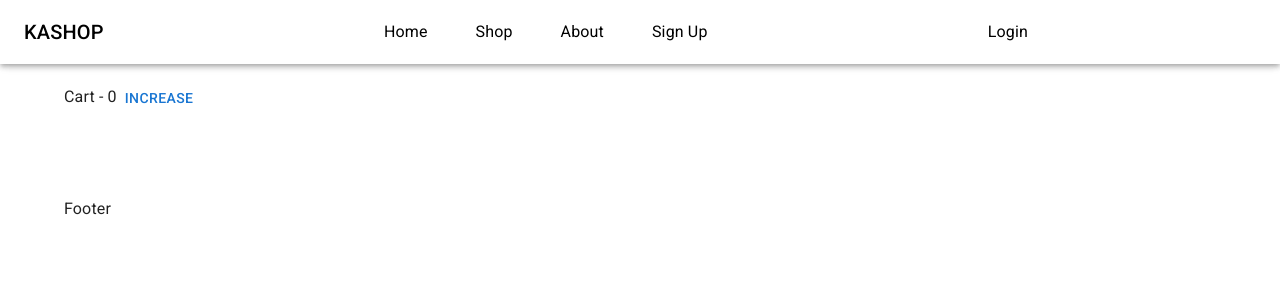
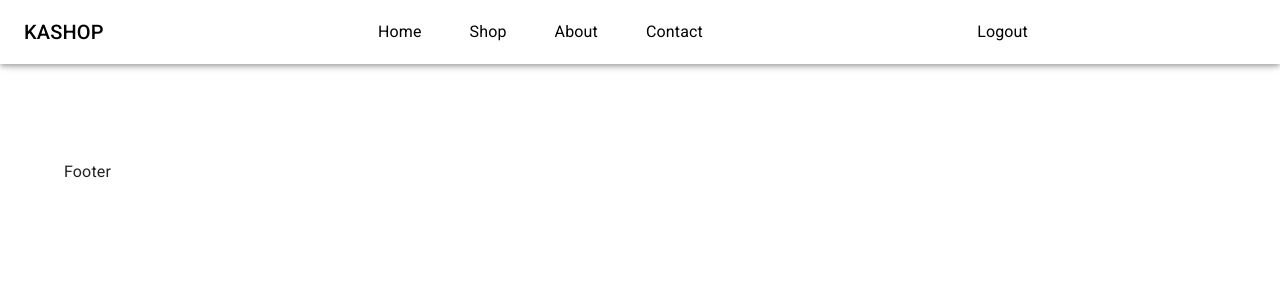
Before and after one commit to shahdqou15/kashop, a React (Vite) app: page /cart in a window 1280 px wide. Shown: the top 300 px of the page. Built offline with nearby package versions, Linux system fonts and the light colour scheme; sample sign-in values are in the browser's storage; some icons are missing.

Commit message:
create auth store && ProtectedRouter

```diff
--- a/src/App.jsx
+++ b/src/App.jsx
@@ -1,9 +1,6 @@
 import { RouterProvider } from 'react-router-dom'
 import router from './router'
 import {
-  useQuery,
-  useMutation,
-  useQueryClient,
   QueryClient,
   QueryClientProvider,
 } from '@tanstack/react-query'
--- /dev/null
+++ b/src/ProtectedRouter.jsx
@@ -0,0 +1,12 @@
+import React from 'react'
+import useAuthStore from './store/useAuthStore';
+import { Navigate } from 'react-router-dom';
+
+export default function ProtectedRouter({children}) {
+
+    const {token} = useAuthStore();
+    if(!token){
+        return <Navigate to={'/login'}/>
+    }
+  return children;
+}
--- a/src/components/navbar/Navbar.jsx
+++ b/src/components/navbar/Navbar.jsx
@@ -1,19 +1,27 @@
-import React from 'react';
 import AppBar from '@mui/material/AppBar';
 import Box from '@mui/material/Box';
 import Toolbar from '@mui/material/Toolbar';
 import Typography from '@mui/material/Typography';
-import Button from '@mui/material/Button';
-import TextField from '@mui/material/TextField'
 import IconButton from '@mui/material/IconButton';
 import MenuIcon from '@mui/icons-material/Menu';
 import FavoriteBorderIcon from '@mui/icons-material/FavoriteBorder';
 import AddShoppingCartIcon from '@mui/icons-material/AddShoppingCart';
 import AccountCircleIcon from '@mui/icons-material/AccountCircle';
 import { Link } from '@mui/material';
-import { Link as RouterLink } from 'react-router-dom'
+import { Navigate, Link as RouterLink, useNavigate } from 'react-router-dom'
+import Login from '../../pages/auth/Login';
+import useAuthStore from '../../store/useAuthStore';
+
 
 export default function Navbar() {
+ const {token} = useAuthStore();
+ const {logout} = useAuthStore();
+ const navigate = useNavigate();
+
+ const handleLogout = ()=>{
+  logout();
+  navigate('/login');
+ }
 
   return (
     <Box sx={{ flexGrow: 1 }}>
@@ -26,21 +34,26 @@ export default function Navbar() {
             <Link component={RouterLink} to={'/'} color="black" underline='none'>Home</Link>
             <Link component={RouterLink} to={'/'} color="black" underline='none'>Shop</Link>
             <Link component={RouterLink} to={'/'} color="black" underline='none'>About</Link>
-            <Link component={RouterLink} to={'/register'} color="black" underline='none'>Sign Up</Link>
+            <Link component={RouterLink} to={'/'} color="black" underline='none'>Contact</Link>
           </Box>
-          <Box sx={{ display: { xs: 'none', md: 'flex' }, gap: '24px', alignItems: 'center' }}>
-            {/* <TextField id="filled-basic" label="What are you looking for?" variant="filled" /> */}
-            <Link component={RouterLink} className='btn' to={'/login'} color="black" underline='none'>Login</Link>
+          {token?(
+          <Box sx={{ display: { xs: 'none', md: 'flex' }, gap: '24px', alignItems: 'center', justifyContent:'center' }}>
+            <Link component={RouterLink} onClick={handleLogout} color="black" underline='none'>Logout</Link>
             <IconButton size="large">
-              <FavoriteBorderIcon />
+              <FavoriteBorderIcon sx={{fill:'black'}}/>
             </IconButton>
             <IconButton size="large">
-              <AddShoppingCartIcon />
+              <Link component={RouterLink} to={'/cart'} display={'flex'} ><AddShoppingCartIcon sx={{fill:'black'}}/></Link>
             </IconButton>
             <IconButton size="large">
-              <AccountCircleIcon />
+              <AccountCircleIcon sx={{fill:'black'}}/>
             </IconButton>
+          </Box>):
+          <Box sx={{ display: { xs: 'none', md: 'flex' }, gap: '24px', alignItems: 'center' }}>
+            <Link component={RouterLink} to={'/register'} color="black" underline='none'>Sign up</Link>
+            <Link component={RouterLink} to={'/login'} color="black" underline='none'>Login</Link>
           </Box>
+          }
           <IconButton
             size="large"
             edge="start"
--- a/src/pages/auth/Login.jsx
+++ b/src/pages/auth/Login.jsx
@@ -6,21 +6,25 @@ import TextField from '@mui/material/TextField'
 import phoneImage from "../../assets/images/phone Image.png";
 import { CircularProgress, Link } from '@mui/material';
 import { useForm } from 'react-hook-form';
-import { Link as RouterLink } from 'react-router-dom'
+import { Link as RouterLink, useNavigate } from 'react-router-dom'
 import { yupResolver } from "@hookform/resolvers/yup";
 import { LoginSchema } from '../../validation/LoginSchema';
 import axios from 'axios';
 import { useState } from 'react';
+import useAuthStore from '../../store/useAuthStore';
 
 export default function Login() {
+  const { setToken } = useAuthStore();
+  const navigate = useNavigate();
   const [serverErrors, setServerErrors] = useState([]);
 
   const { register: login, handleSubmit, formState: { errors, isSubmitting } } = useForm({ resolver: yupResolver(LoginSchema), mode: 'onBlur' });
   const loginForm = async (valuse) => {
     try {
       const response = await axios.post(`https://knowledgeshop.runasp.net/api/auth/Account/Login`, valuse);
-      if(response.status===200){
-        localStorage.setItem("accessToken",response.data.accessToken)
+      if (response.status === 200) {
+        setToken(response.data.accessToken);
+        navigate('/');
       }
       console.log("response:", response);
     } catch (error) {
--- a/src/pages/cart/Cart.jsx
+++ b/src/pages/cart/Cart.jsx
@@ -2,17 +2,11 @@ import React from 'react'
 import useCart from '../../hooks/useCart';
 import { Button, CircularProgress } from '@mui/material';
 import {Box} from '@mui/material';
-import { useCounterStore } from '../../store/useCounterStore';
 
 export default function Cart() {
-        const count = useCounterStore((state)=>state.counter)
-        const increase = useCounterStore((state)=>state.increase)
+
     //  const {data,isLoading,isError,error}= useCart();
     //  if(isLoading)return <CircularProgress/>
     //  if(isError)return <Box color={'red'}>{error.message}</Box>
-  return (
-    <div>Cart - {count}
-    <Button onClick={increase}>increase</Button></div>
 
-  )
 }
--- a/src/router.jsx
+++ b/src/router.jsx
@@ -5,6 +5,7 @@ import Cart from "./pages/cart/Cart";
 import Login from "./pages/auth/Login";
 import Register from "./pages/auth/Register";
 import ProductDetails from "./pages/ProductDetails/ProductDetails";
+import ProtectedRouter from "./ProtectedRouter";
 
 
 const router = createBrowserRouter([
@@ -22,7 +23,10 @@ const router = createBrowserRouter([
             },
             {
                 path: 'cart',
-                element: <Cart />
+
+                element: <ProtectedRouter>
+                    <Cart />
+                </ProtectedRouter>
             },
             {
                 path: 'login',
--- /dev/null
+++ b/src/store/useAuthStore.jsx
@@ -0,0 +1,22 @@
+import { create } from "zustand";
+
+
+const useAuthStore = create( (set)=>({
+
+    token:localStorage.getItem("accessToken"),
+    setToken:(newToken)=>{
+        set({
+            token:newToken
+        });
+        localStorage.setItem("accessToken",newToken);
+    },
+    logout:()=>{
+        set({
+            token:null
+        });
+        localStorage.removeItem("accessToken");
+
+    }
+})
+);
+export default useAuthStore;
--- a/src/store/useCounterStore.jsx
+++ /dev/null
@@ -1,13 +0,0 @@
-import { create } from "zustand";
-
-export const useCounterStore = create((set)=>(
-    {
-        counter:0,
-        increase:()=>{
-            set((state)=>({
-                counter:state.counter +1
-            } ))
-
-        }
-    })
-);
```
